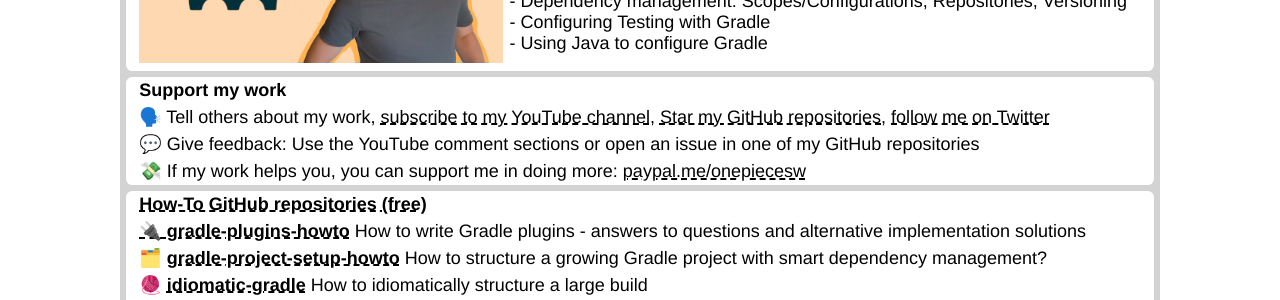
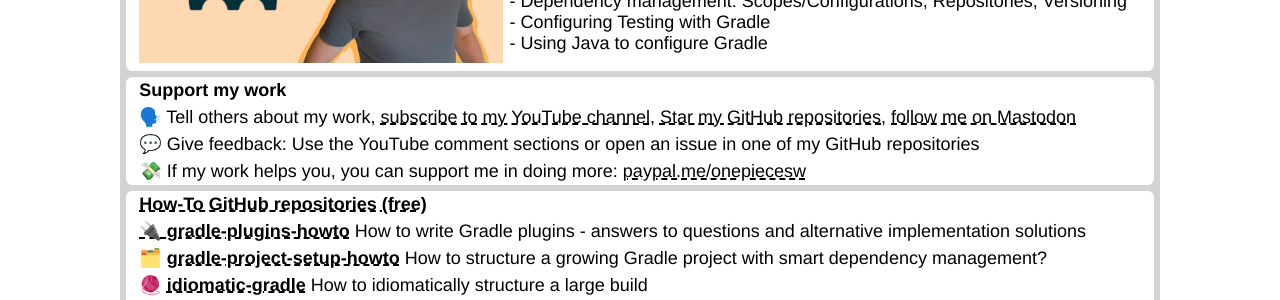
Before and after one commit to OnepieceSoftware/onepiecesoftware.github.io, a Jekyll site: the page index.html, which Jekyll copies as it is, in a window 1280 px wide and 900 px high, scrolled down 3081 px. Shown: the part 153-453 px from the top of the window. Built offline with Jekyll 4.4.1, drawn with Linux system fonts in a browser that asks for light colours.

Commit message:
Fix social link

```diff
--- a/index.html
+++ b/index.html
@@ -323,7 +323,7 @@
   <div class="box">
     <ul>
       <li><b>Support my work</b></li>
-      <li>🗣️ Tell others about my work, <a href="https://www.youtube.com/c/onepieceSoftware">subscribe to my YouTube channel</a>, <a href="https://github.com/jjohannes">Star my GitHub repositories</a>, <a href="https://twitter.com/jeoj">follow me on Twitter</a></li>
+      <li>🗣️ Tell others about my work, <a href="https://www.youtube.com/c/onepieceSoftware">subscribe to my YouTube channel</a>, <a href="https://github.com/jjohannes">Star my GitHub repositories</a>, <a href="https://mastodon.social/@jendrik">follow me on Mastodon</a></li>
       <li>💬 Give feedback: Use the YouTube comment sections or open an issue in one of my GitHub repositories</li>
       <li>💸 If my work helps you, you can support me in doing more: <a href="https://paypal.me/onepiecesw">paypal.me/onepiecesw</li>
     </ul>
```
